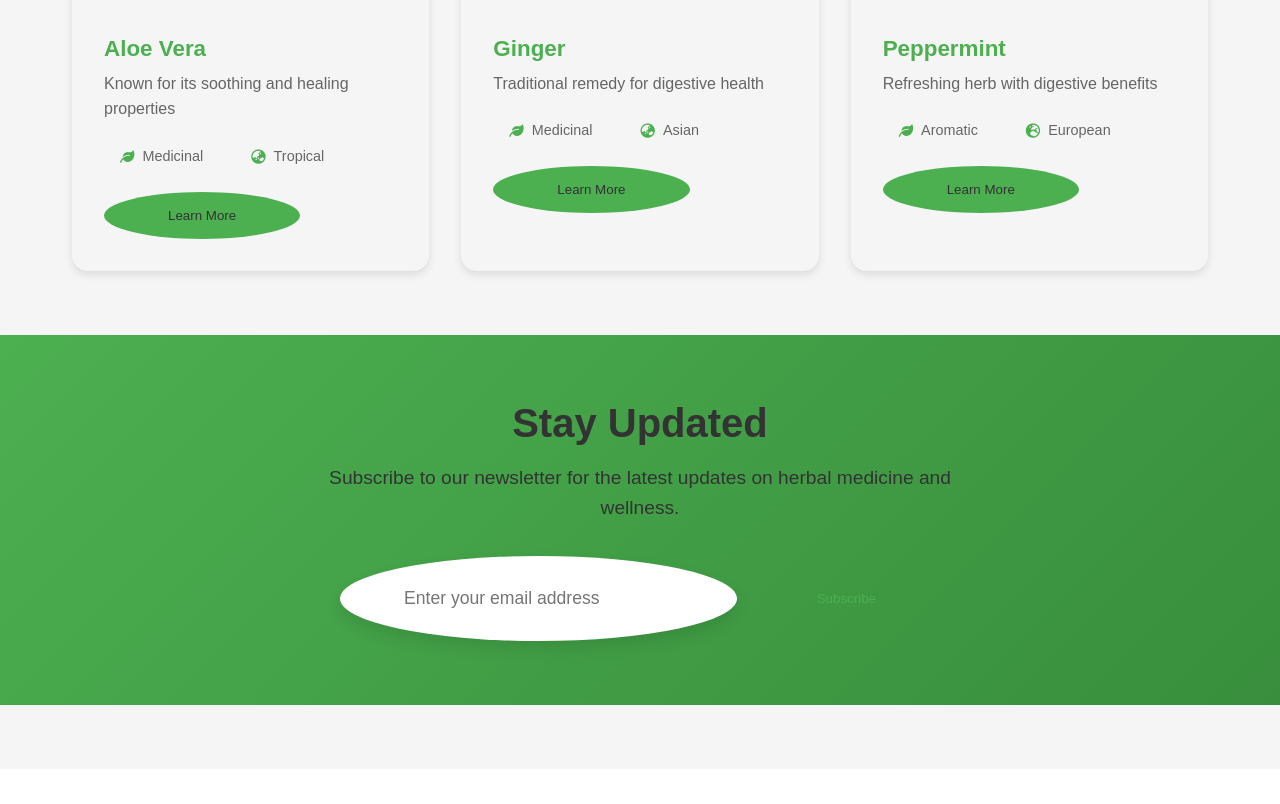
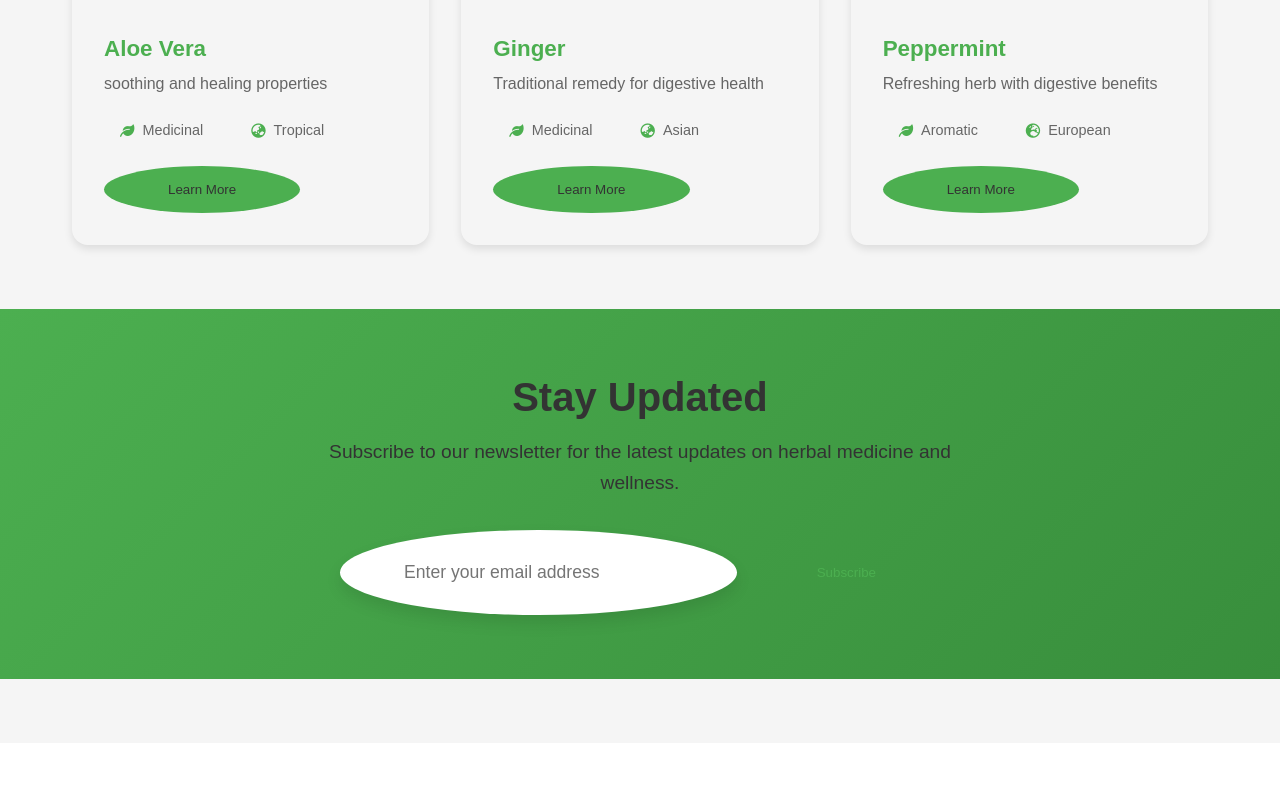
Before and after one commit to SaiGayathriGudla-1184/vhg, a plain HTML site: page virtualherbalgarden/index.html in a window 1280 px wide. Shown: the part 3095-3899 px from the top of the page. Drawn offline with nearby package versions, Linux system fonts and the light colour scheme.

Commit message:
Update index.html

```diff
--- a/virtualherbalgarden/index.html
+++ b/virtualherbalgarden/index.html
@@ -136,7 +136,7 @@
                 <img src="assets/plants/mint.jpg" alt="Aloe Vera">
                 <div class="plant-details">
                     <h3>Aloe Vera</h3>
-                    <p>Known for its soothing and healing properties</p>
+                    <p> soothing and healing properties</p>
                     <div class="plant-meta">
                         <span><i class="fas fa-leaf"></i> Medicinal</span>
                         <span><i class="fas fa-globe-asia"></i> Tropical</span>
```
